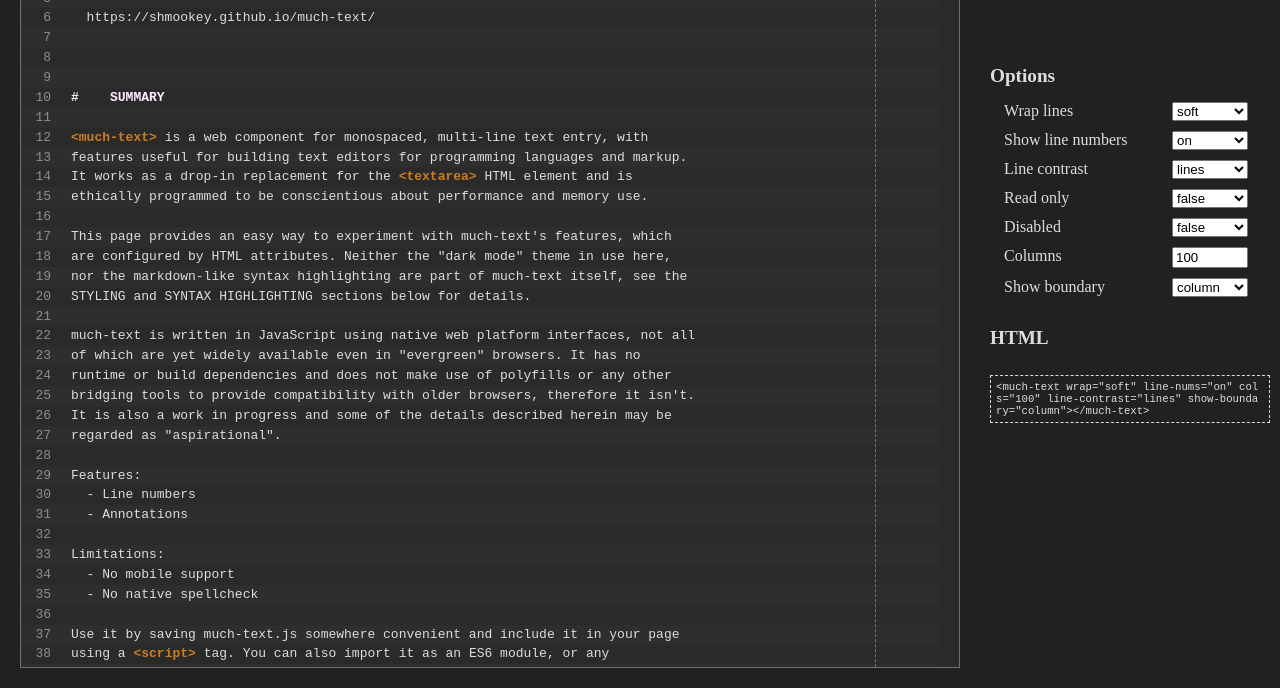
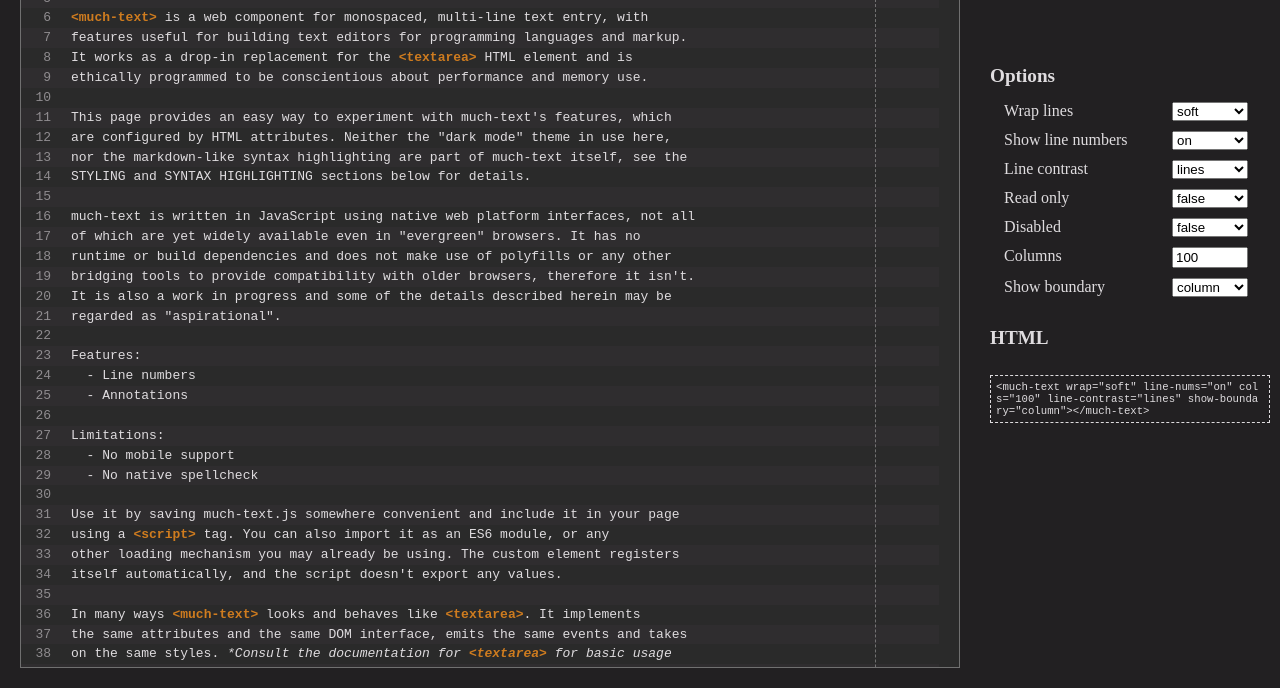
Before and after one commit to shmookey/much-text, a plain HTML site: page index.html in a window 1280 px wide. Shown: the part 112-800 px from the top of the page. Drawn offline with Linux system fonts and the light colour scheme.

Commit message:
Hide README note about demo page in demo page

```diff
--- a/index.html
+++ b/index.html
@@ -230,7 +230,10 @@ window.onload = async () => {
     eDisabled.value = eInput.disabled.toString()
     eCols.value     = eInput.cols.toString()
     eShowBoundary.value = eInput.showBoundary
-    const text = await readmePromise
+    let text = await readmePromise
+    const lines = text.split('\n')
+    lines.splice(2, 6)
+    text = lines.join('\n')
     eInput.setText(text)
 //    eInput.focus()
     updateExample()
```
